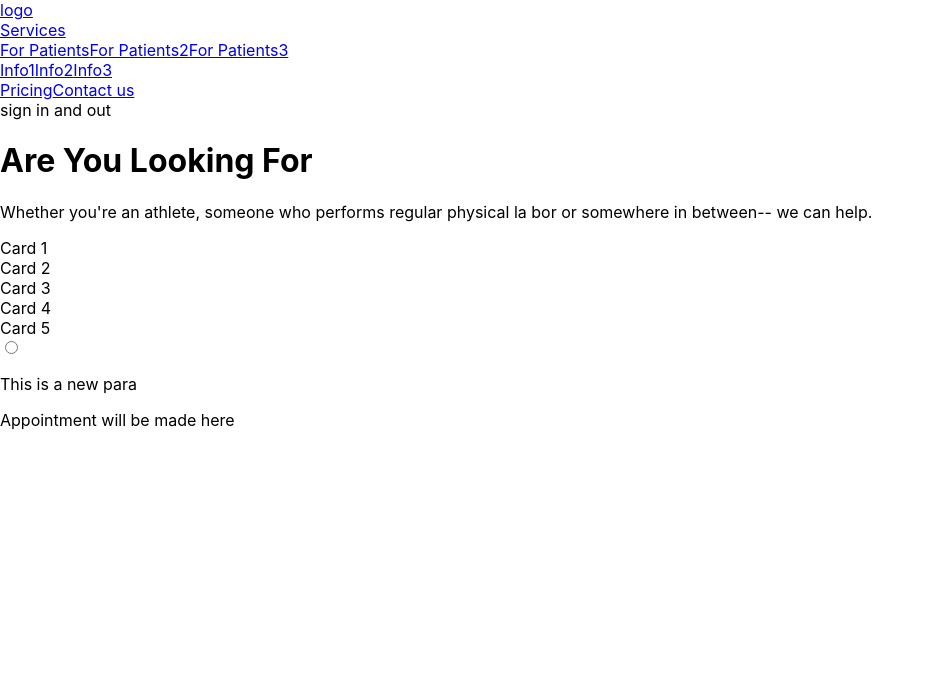
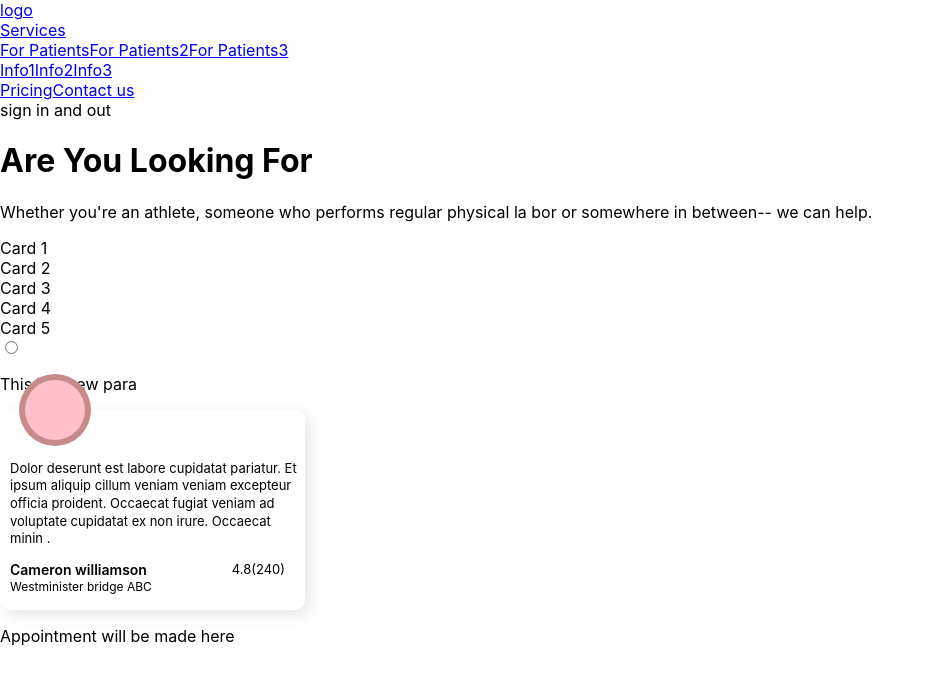
Before and after one commit to thecreatorzx/Wecureall, a React (Create React App) app: page / in a window 1280 px wide. Shown: the top 684 px of the page, without its empty margins (0-934 px from the left). Built offline with nearby package versions, Linux system fonts and the light colour scheme.

Commit message:
added the card style for reviews

```diff
--- /dev/null
+++ b/src/Components/Reviews.css
@@ -0,0 +1,40 @@
+.card{
+    width:295px;
+    /* background:blue; */
+    border-radius:10px;
+    box-shadow:5px 5px 15px 0px rgba(0,0,0,0.1);
+    line-height:1.1rem;
+    font-size:13px;
+    padding:0 0 14px 10px;
+
+}
+.text{
+    word-wrap:break-word;
+    margin-top:-10px;
+    padding:0;
+}
+.image{
+
+     position:relative;
+     top:-30px;
+     left:15px;
+    height:60px;
+    width:60px;
+    background:pink;
+    box-shadow:0 0 0 6px
+    rgb(198, 138, 138);
+    border-radius:50%;
+
+}
+.container{
+    display:flex;
+    gap:80px;
+}
+.name{
+    font-weight:600;
+    font-size:14px;
+}
+.city{
+    font-size:12px;
+
+}
--- a/src/Components/Reviews.js
+++ b/src/Components/Reviews.js
@@ -1,10 +1,22 @@
 import React from "react";
-
+import"./Reviews.css";
 const Reviews = () => {
   return (
     <>
       {/* You only need to work in between the <> and </> tags for your html part
   and make your own css same as component name and import it in your component..  */}
+     <div class="card">
+      <div class="image"></div>
+        <p class="text">Dolor deserunt est labore cupidatat pariatur. Et ipsum aliquip cillum veniam veniam excepteur officia proident. Occaecat fugiat veniam ad voluptate cupidatat ex non irure. Occaecat minin .</p>
+        <div class="container">
+        <div class="left">
+        <div class="name">Cameron williamson</div>
+        <div class="city">Westminister bridge ABC</div>
+        </div>
+        <div class="right reviews">4.8(240)</div>
+
+        </div>
+     </div>
     </>
   );
 };
```
